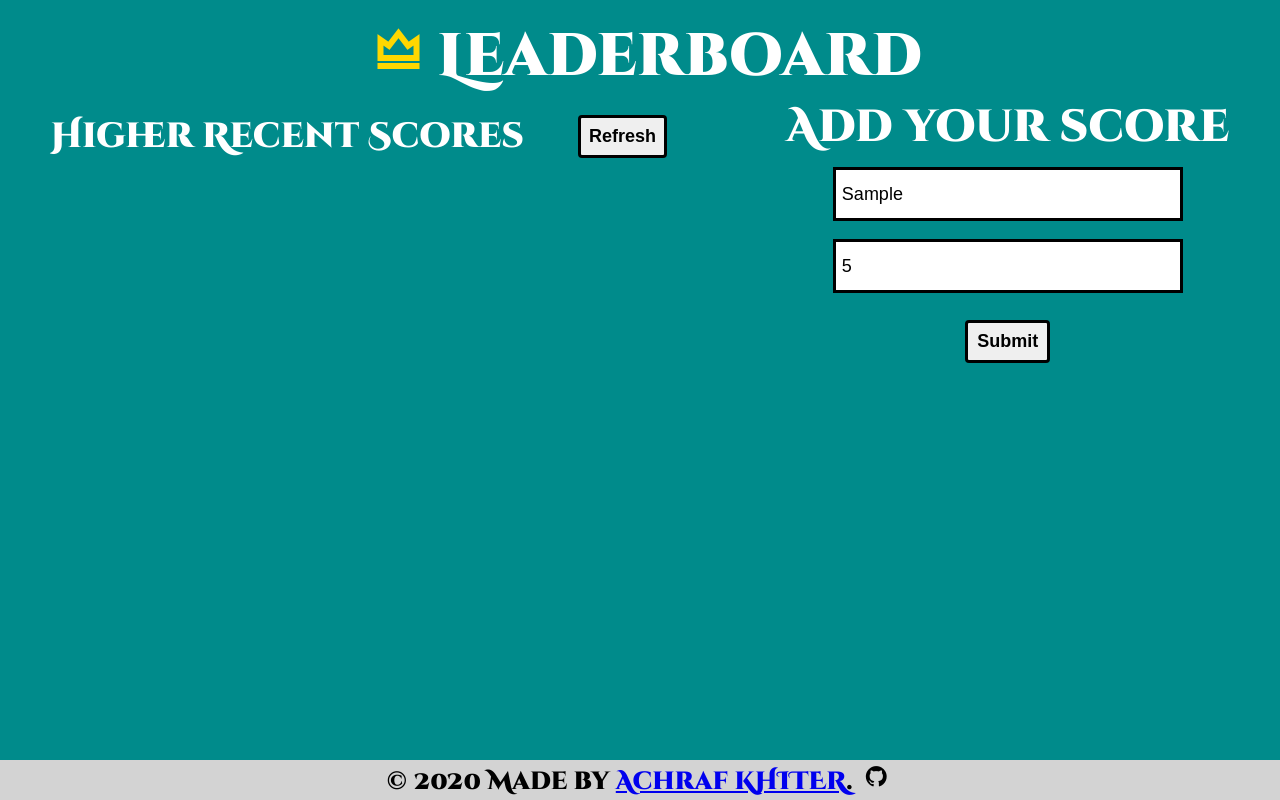
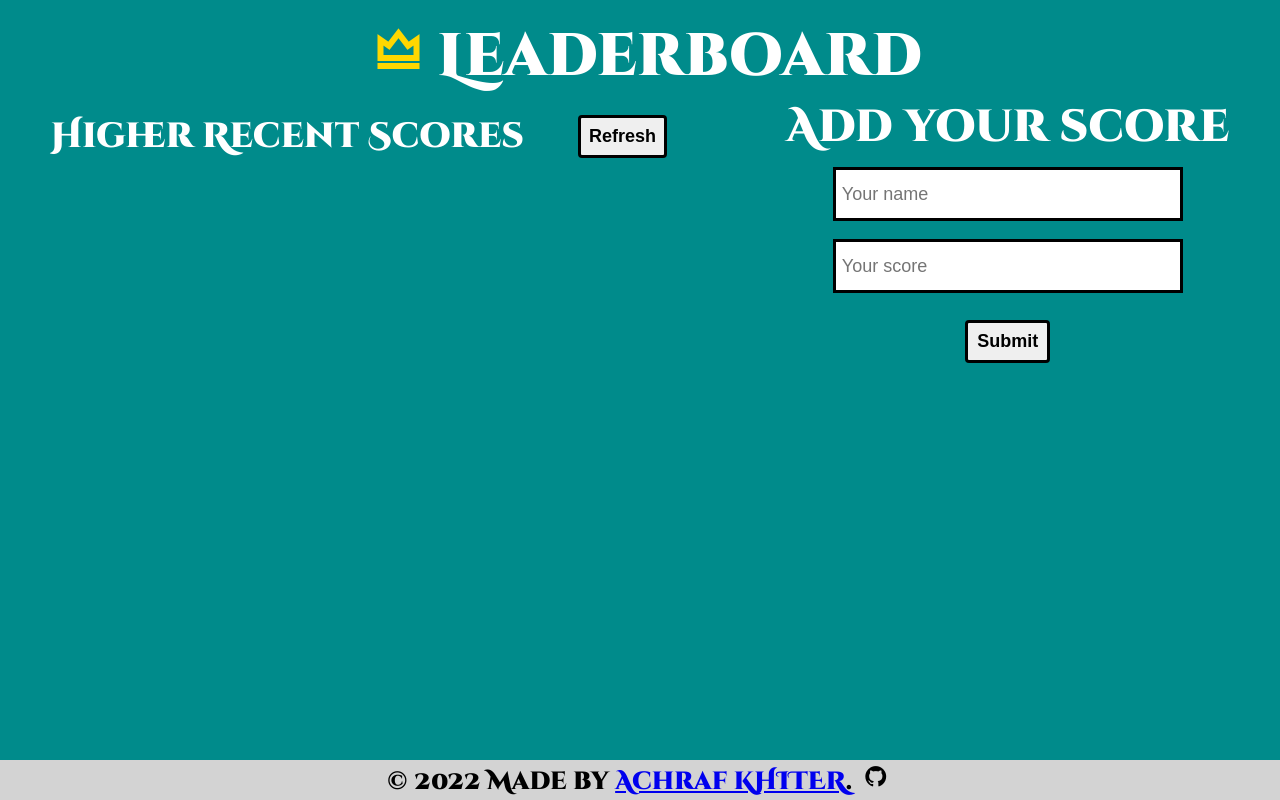
Before and after one commit to khitermedachraf/Leaderboard, a website built with webpack: page src/index.html in a window 1280 px wide. Both pictures are taken after typing "Sample", "5" into the empty fields and a click on the button "Submit". Built offline with nearby package versions, Linux system fonts and the light colour scheme; no server answers.

Commit message:
clear input and diplay ranking after submit

```diff
--- a/src/index.html
+++ b/src/index.html
@@ -41,7 +41,7 @@
     </main>
     <footer>
       <small>
-        &copy; 2020 Made by
+        &copy; 2022 Made by
         <a href="https://github.com/khitermedachraf/">Achraf KHITER</a>.
         <i class="ri-github-fill"></i>
       </small>
--- a/src/index.js
+++ b/src/index.js
@@ -13,4 +13,6 @@ refreshBtn.addEventListener('click', () => {
 submithBtn.addEventListener('click', (event) => {
   event.preventDefault();
   FetchAPI.postData(name.value, score.value);
+  name.value = '';
+  score.value = '';
 });
--- a/src/modules/fetchApi.js
+++ b/src/modules/fetchApi.js
@@ -13,7 +13,7 @@ class FetchAPI {
       for (let index = 0; index < resultArray.length; index++) {
         const object = resultArray[index];
         const li = document.createElement('li');
-        li.textContent = `${object.user} : ${object.score}.`;
+        li.textContent = ` ${index + 1} -| ${object.user} : ${object.score}.`;
         scoresList.appendChild(li);
       }
       return result;
```
